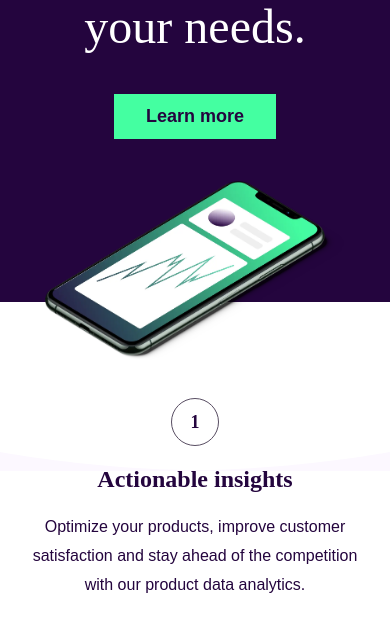
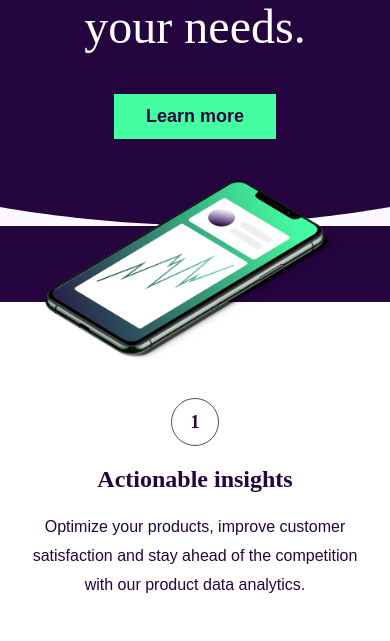
Before and after one commit to Mazen922/workit-landing-page, a plain HTML site: page index.html in a window 390 px wide. Shown: the part 179-820 px from the top of the page. Drawn offline with Linux system fonts and the light colour scheme.

Commit message:
mobile done

```diff
--- a/Css/index.css
+++ b/Css/index.css
@@ -263,7 +263,7 @@ body {
         width: 100%;
     }
     /* hero-section space */
-    .container .hero-section {
+    .hero-section {
     height: 481px;
     }
     .hero-section nav {
@@ -273,8 +273,8 @@ body {
     width: 96px;
     height: 25px;
     }
-    .container .hero-section:after {
-        top: 68.5%;
+    .hero-section:after {
+       top: 39.5%
     }
     .header-section {
     gap: 40px;
@@ -284,7 +284,7 @@ body {
     .header-section header {
         font-size: 48px;
     }
-.header-section header span:after {
+    header span:after {
         width: 151px;
         height: 3px;
     }
```
Lines whose indentation alone changed are shown as unchanged.
